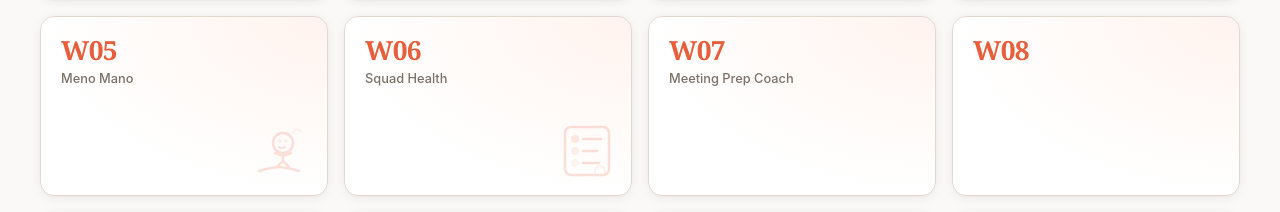
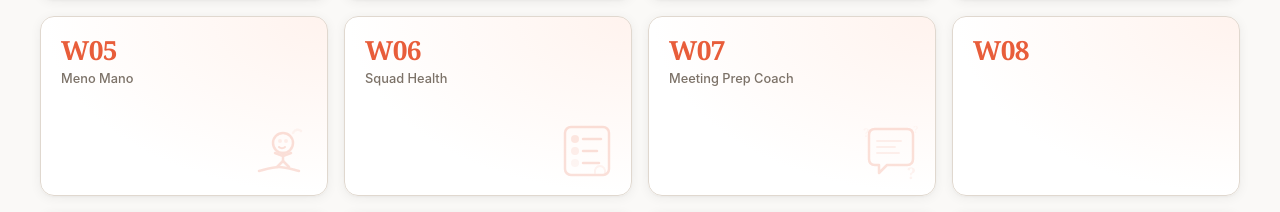
Before and after one commit to hayimpapa/week00-main-page, a React (Vite) app: page / in a window 1280 px wide. Shown: the part 833-1045 px from the top of the page. Built offline with nearby package versions, Linux system fonts and the light colour scheme.

Commit message:
Add Week 7 icon and tighter description
Introduces a speech-bubble-with-question-marks SVG icon for the Meeting
Prep Coach card to match the style of the other weekly icons, and
rewrites the description to fit the card's visual rhythm.

https://claude.ai/code/session_01RJ8hPBWpFoAQJnVtXsFd9r

```diff
--- a/src/App.tsx
+++ b/src/App.tsx
@@ -84,7 +84,7 @@ const weeks: Week[] = [
   {
     week: 7,
     title: 'Meeting Prep Coach',
-    description: 'Meeting prep coach',
+    description: 'Your AI sparring partner for sharper meetings',
     url: 'https://week07-meeting-prep.vercel.app/',
     githubUrl: '',
     live: true,
@@ -268,6 +268,18 @@ function SquadHealthIcon() {
   )
 }
 
+function MeetingPrepIcon() {
+  return (
+    <svg xmlns="http://www.w3.org/2000/svg" viewBox="0 0 64 64" fill="none" className="card-icon" aria-hidden="true">
+      <path d="M10 16c0-4 2-6 6-6h32c4 0 6 2 6 6v24c0 4-2 6-6 6H28l-8 8v-8h-4c-4 0-6-2-6-6V16z" stroke="currentColor" strokeWidth="2.5" strokeLinejoin="round" />
+      <path d="M18 22h24M18 28h18M18 34h22" stroke="currentColor" strokeWidth="2" strokeLinecap="round" opacity="0.45" />
+      <text x="48" y="60" fontSize="16" fontWeight="bold" fill="currentColor" opacity="0.4" fontFamily="Georgia, serif">?</text>
+      <text x="4" y="18" fontSize="12" fontWeight="bold" fill="currentColor" opacity="0.25" fontFamily="Georgia, serif">?</text>
+      <text x="54" y="14" fontSize="10" fontWeight="bold" fill="currentColor" opacity="0.2" fontFamily="Georgia, serif">?</text>
+    </svg>
+  )
+}
+
 function getCardIcon(weekNum: number) {
   switch (weekNum) {
     case 1: return <CalendarIcon />
@@ -276,6 +288,7 @@ function getCardIcon(weekNum: number) {
     case 4: return <MathMonsterIcon />
     case 5: return <MenoManoIcon />
     case 6: return <SquadHealthIcon />
+    case 7: return <MeetingPrepIcon />
     default: return null
   }
 }
```
